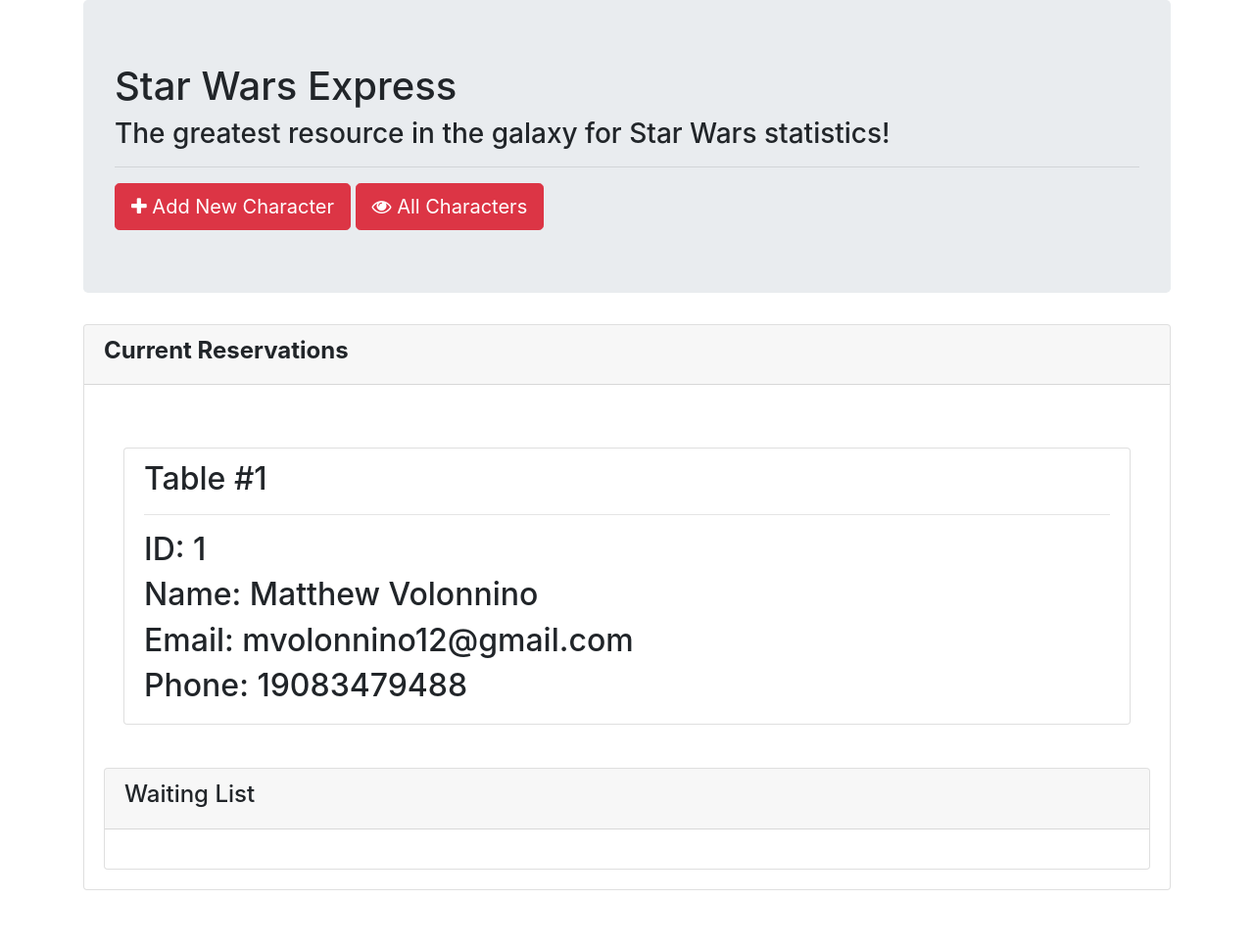
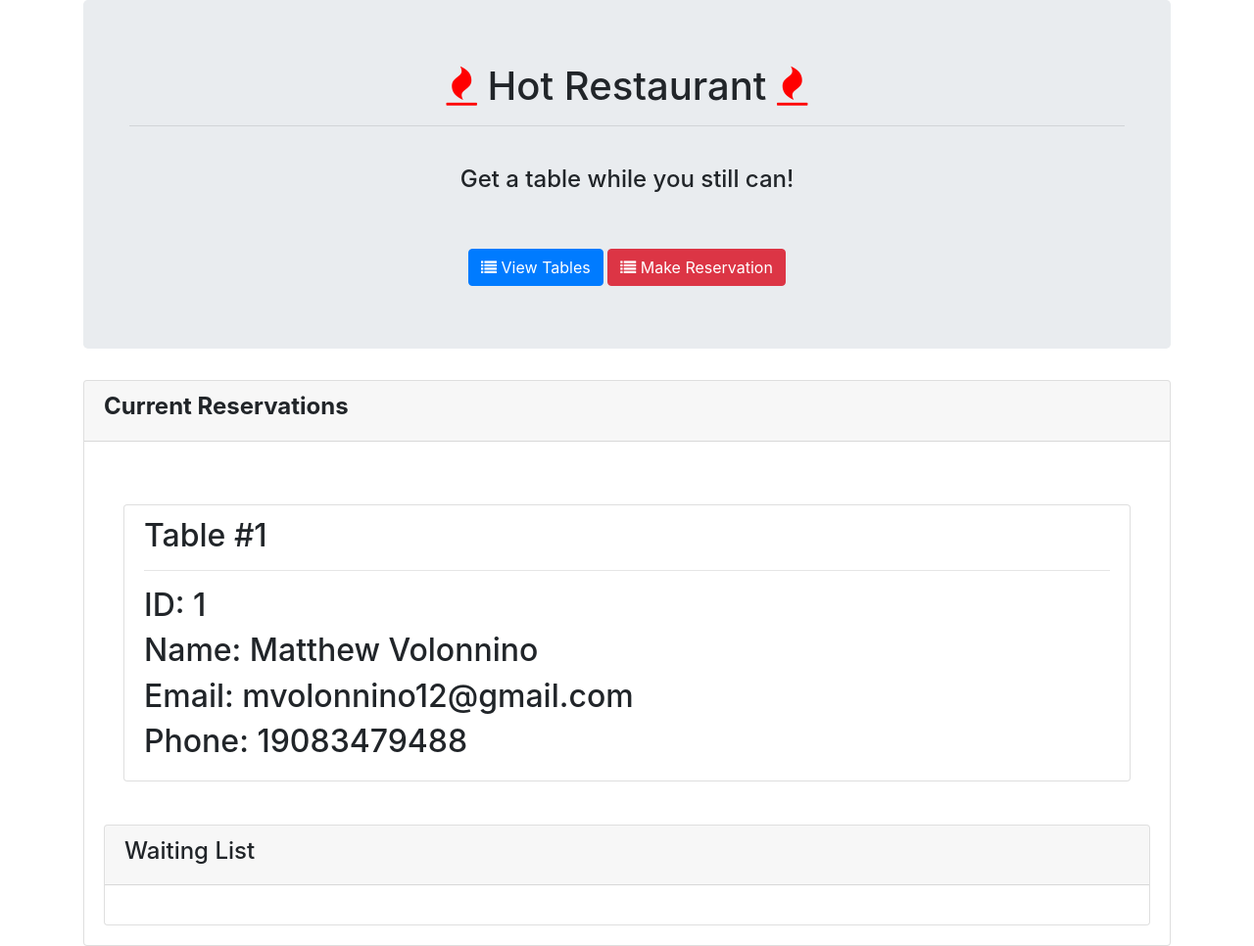
Before and after one commit to fbuonojr/restaurant_miniproject, a website: page tables.html in a window 1280 px wide. Shown: the whole page at 98% size. Before the commit the page ends 933 px from the top, so only its background shows below. Drawn offline with nearby package versions, Linux system fonts and the light colour scheme; no server answers.

Commit message:
added jumbotron to tables.html

```diff
--- a/tables.html
+++ b/tables.html
@@ -5,10 +5,9 @@
   <meta charset="UTF-8">
   <title>Star Wars - Express</title>
   <!-- Latest compiled and minified CSS & JS -->
-  <link rel="stylesheet"
-    href="https://maxcdn.bootstrapcdn.com/bootstrap/4.0.0/css/bootstrap.min.css">
-  <link rel="stylesheet"
-    href="https://stackpath.bootstrapcdn.com/font-awesome/4.7.0/css/font-awesome.min.css">
+  <link rel="stylesheet" href="https://maxcdn.bootstrapcdn.com/bootstrap/4.0.0/css/bootstrap.min.css">
+  <link rel="stylesheet" href="https://stackpath.bootstrapcdn.com/font-awesome/4.7.0/css/font-awesome.min.css">
+  <link rel="stylesheet" href="./style.css">
   <script src="https://code.jquery.com/jquery.js"></script>
   <script src="https://maxcdn.bootstrapcdn.com/bootstrap/4.0.0/js/bootstrap.min.js"></script>
 
@@ -18,13 +17,36 @@
 
   <div class="container">
     <div class="jumbotron">
-      <h1>Star Wars Express</h1>
-      <h3>The greatest resource in the galaxy for Star Wars statistics!</h3>
+      <div class="container">
+          <h1 class="text-center">
+                  <span class="fa fa-fire fireIcon"></span>
+              Hot Restaurant
+                  <span class="fa fa-fire fireIcon"></span>
+          </h1>
           <hr>
-      <a href="/add"><button class="btn btn-danger btn-lg"><span class="fa fa-plus"></span> Add New
-          Character</button></a>
-      <a href="/api/characters"><button class="btn btn-danger btn-lg"><span
-            class="fa fa-eye"></span> All Characters</button></a>
+          <br>
+          <div class="text-center">
+              <h4>
+              Get a table while you still can!
+              </h4>
+          </div>
+          <br>
+          <br>
+          <div class="text-center">
+              <a href="/tables">
+                  <button class="btn btn-primary">
+                      <span class="fa fa-list"></span>
+                          View Tables
+                  </button>
+              </a>
+              <a href="/add">
+                  <button class="btn btn-danger">
+                      <span class="fa fa-list"></span>
+                          Make Reservation
+                  </button>
+              </a>
+          </div>
+      </div>
   </div>
     <div class="row">
 
@@ -37,9 +59,14 @@
           <div class="card-body">
             <div class="card-body">
               <ul id="tableList" class="list-group">
-                    <li class="list-group-item mt-4"><h2>Table #1</h2><hr><h2>ID: 1</h2>
-                        <h2>Name: Matthew Volonnino</h2><h2>Email: mvolonnino12@gmail.com</h2>
-                        <h2>Phone: 19083479488</h2></li>
+                <li class="list-group-item mt-4">
+                  <h2>Table #1</h2>
+                  <hr>
+                  <h2>ID: 1</h2>
+                  <h2>Name: Matthew Volonnino</h2>
+                  <h2>Email: mvolonnino12@gmail.com</h2>
+                  <h2>Phone: 19083479488</h2>
+                </li>
               </ul>
             </div>
 
@@ -56,7 +83,7 @@
 
         <script type="text/javascript">
 
-      $.get("/api/tables/" , function(data) {
+          $.get("/api/tables/", function (data) {
             console.log(data);
             if (data) {
               $("#table").show();
```
Lines whose indentation alone changed are shown as unchanged.
